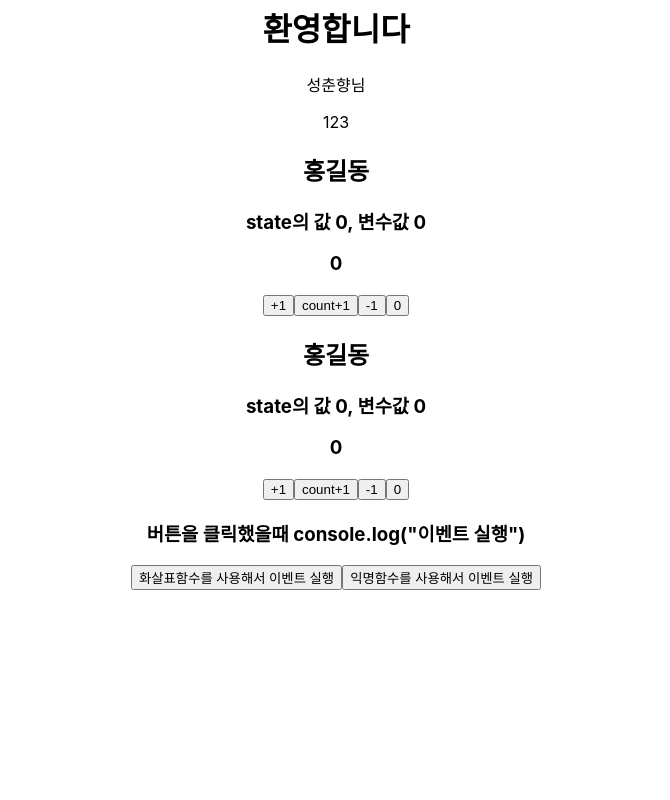
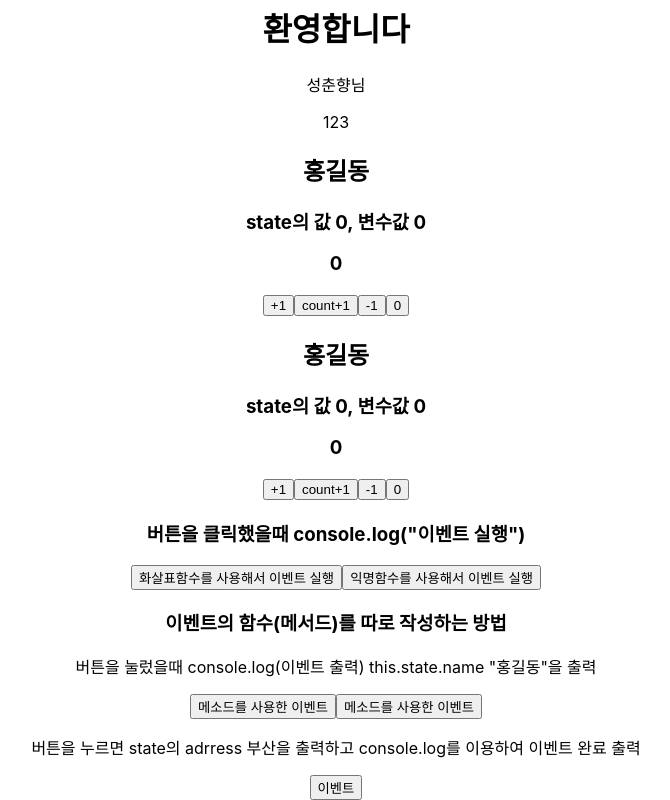
Before and after one commit to hj-Seong/2023-react, a React (Create React App) app in the folder first-react/: page / in a window 1280 px wide. Shown: the part 652-1452 px from the top of the page, without its empty margins (304-974 px from the left). Before the commit the page ends 1242 px from the top, so only its background shows below. Built offline with nearby package versions, Linux system fonts and the light colour scheme; the HTML template or start-up script is replaced by a standard one.

Commit message:
0331 이벤트2-메소드

```diff
--- a/first-react/src/components/EventComp.jsx
+++ b/first-react/src/components/EventComp.jsx
@@ -1,10 +1,37 @@
 import React, { Component } from 'react'
 
 export class EventComp extends Component {
+  // state 작성
+  constructor(props) {
+    super(props);
+    this.state = {
+      name: "홍길동"
+    }
+
+    // 메소드에 .bind로 묶어서 this 전달
+                      // 아래 this.printEvent는 작성한 메소드
+                      // 그 메소드에 .bind(this)로 연결
+    this.printEvent = this.printEvent.bind(this);
+    //this.printEvent 이름
+    // 참고) let num = 0; num = num+1; >> num의 결과 :1
+
+  }
+
+  // 이벤트안에서 작성한 함수 그대로 들고와서 사용할수 있다
+  // render에서 사용한 값을 쓸수 없다
+  // this.state.name을 통해서 접근
+  // 메소드에 바로 bind를 통해서 this를 묶어줄 수 없다
+  // 메소드만 만들어서 바로 사용하면 this를 찾지못해서 오류
+  // >> construcotr에서 bind로 묶어서 사용
+  printEvent(){
+    console.log("이벤트 출력");
+    console.log(this.state.name);
+  }
+
   render() {
     // render안에서 this = EventComp;
     // this.state는 construct의 속성값
-    // const {} = this.state;
+    const {name} = this.state;
 
     return (
         // 이벤트를 위한 버튼 작성
@@ -33,6 +60,39 @@ export class EventComp extends Component {
         >
             익명함수를 사용해서 이벤트 실행
         </button>
+
+        <h3>이벤트의 함수(메서드)를 따로 작성하는 방법</h3>
+        <p>
+            버튼을 눌렀을때 console.log(이벤트 출력)
+            this.state.name "홍길동"을  출력
+        </p>
+        <button
+          onClick={function(){
+            console.log("이벤트 출력");
+            // name값을 render에서 this.state값을 가져와서
+            // this를 연결하지않아도 사용가능
+            console.log(name);
+          }.bind(this)
+        }
+        >
+          메소드를 사용한 이벤트
+        </button>
+        <button
+          // 작성한 메소드를 들고올때 this.를 통해 가져옴
+          onClick={this.printEvent}
+        >
+          메소드를 사용한 이벤트
+        </button>
+
+        {/** 이벤트 : 메소드 만들기 실습 */}
+        <p>
+          버튼을 누르면 state의 adrress 부산을 출력하고
+          console.log를 이용하여 이벤트 완료 출력
+        </p>
+        <button>
+          이벤트
+        </button>
+
       </div>
     )
   }
```
